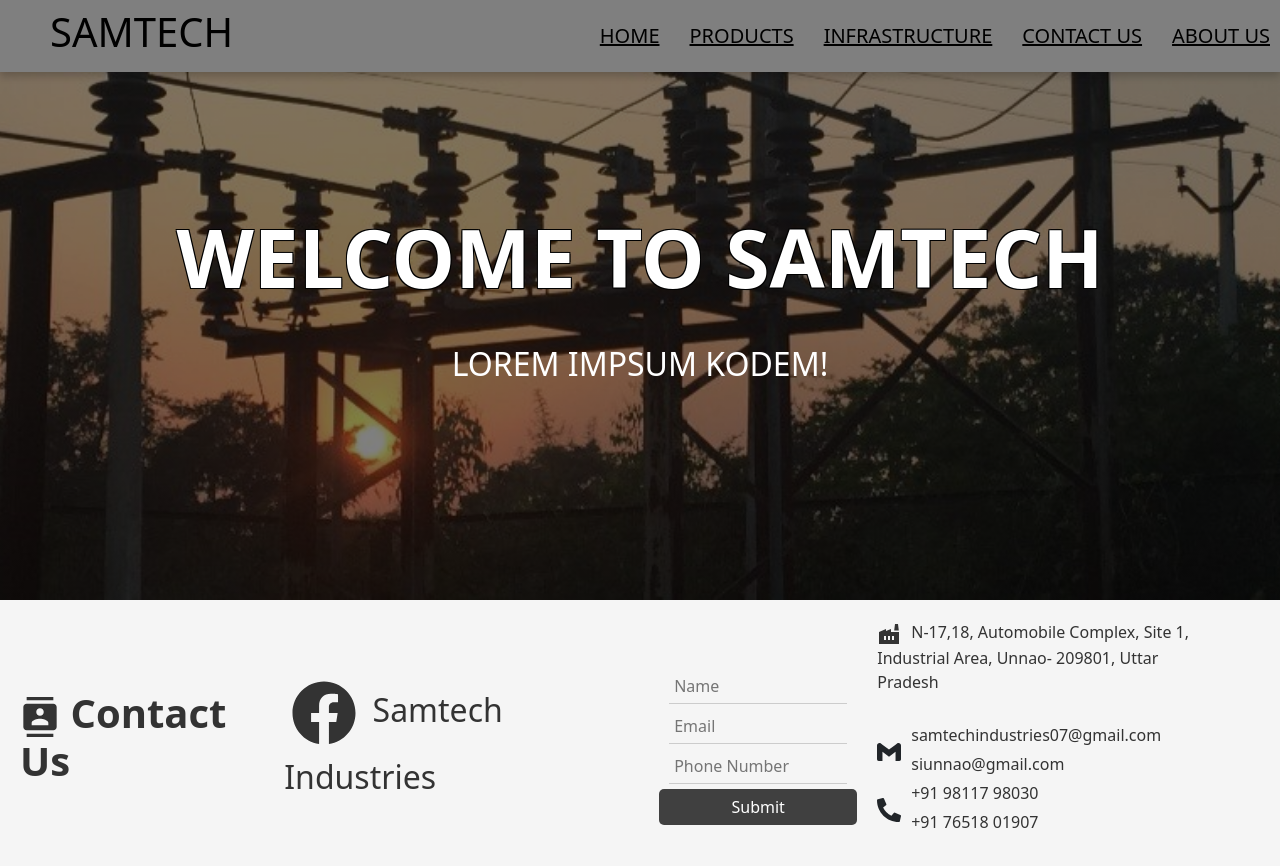
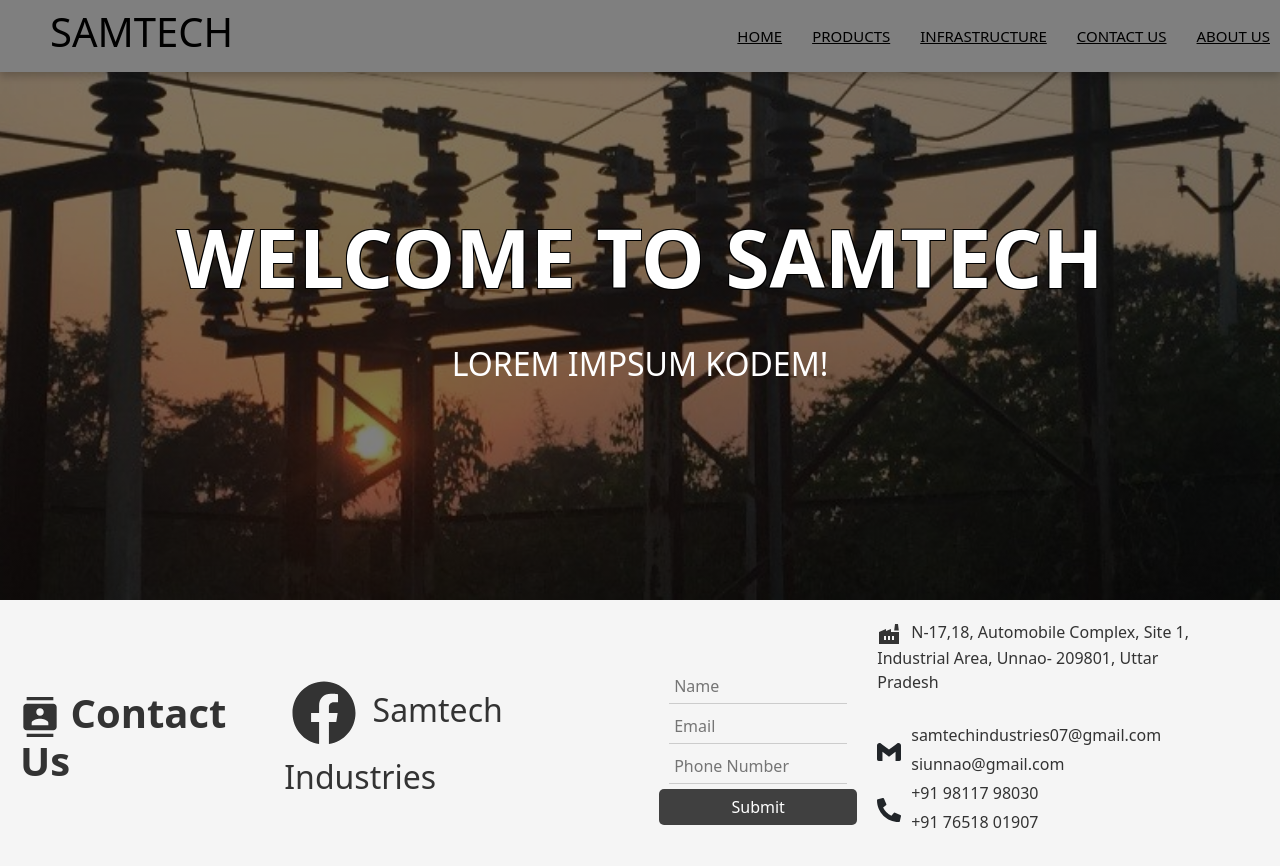
Before and after one commit to sarthak25sharma/SamTech, a React (Create React App) app in the folder sam/: page / in a window 1280 px wide. Shown: the top 866 px of the page. Built offline with nearby package versions, Linux system fonts and the light colour scheme.

Commit message:
Update Navbar.css

```diff
--- a/sam/src/Navbar.css
+++ b/sam/src/Navbar.css
@@ -31,7 +31,7 @@
   margin-top: auto;
   gap: 30px;
   color: #000000; /* Set text color to orange */
-  font-size: 20px;
+  font-size: 15px;
   font-weight: 500;
   padding: 10px;
   margin: 0;
@@ -40,7 +40,7 @@
 
 .nav-menu li:hover {
   cursor: pointer;
-  border-bottom: 3px solid #000000; /* White underline on hover */
+
 }
 
 .nav-menu.active {
@@ -66,7 +66,7 @@
 
 .nav-menu.active li:hover {
   cursor: pointer;
-  border-bottom: 3px solid #000000; /* White underline on hover */
+
 }
 
 .nav-menu.active li.active {
@@ -129,3 +129,7 @@
     display: block;
   }
 }
+
+.link{
+  text-decoration: none;
+}
```
